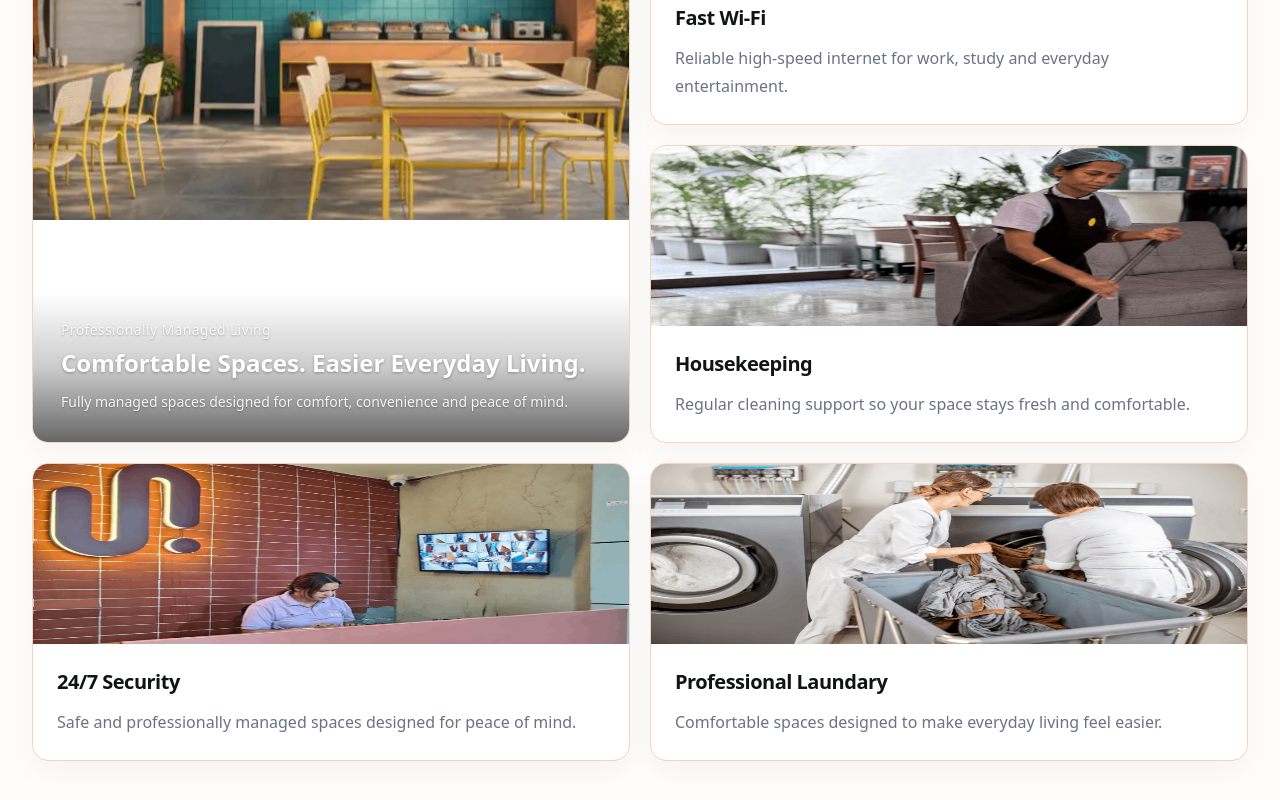
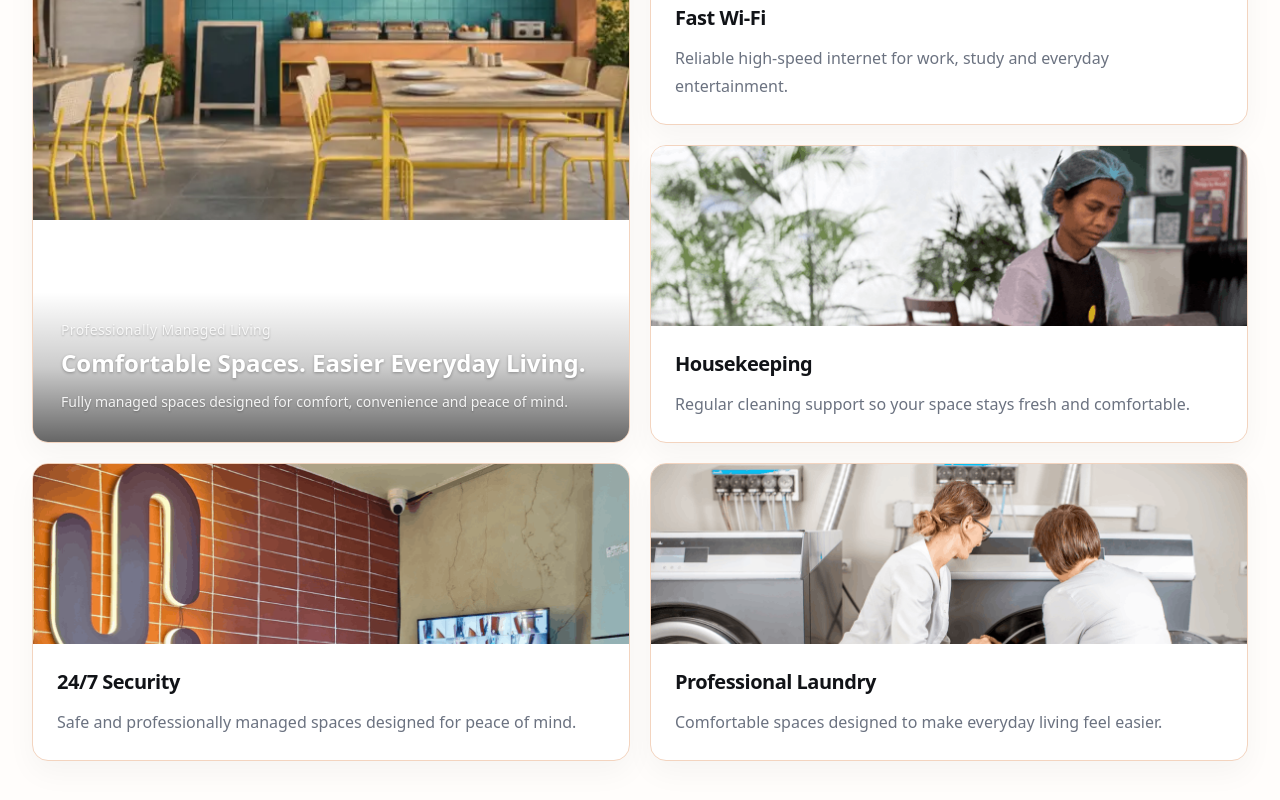
Before and after one commit to anukultyagi/testing-onepager-subdomain, a Next.js app: page / in a window 1280 px wide. Shown: the part 2924-3724 px from the top of the page. Built offline with nearby package versions, Linux system fonts and the light colour scheme; no server answers.

Commit message:
amenities thumbnail strecthed resolved

```diff
--- a/src/components/AmenitiesSection.jsx
+++ b/src/components/AmenitiesSection.jsx
@@ -26,7 +26,7 @@ const amenities = [
       "/assets/uniliv-amenities-security.png",
   },
   {
-    title: "Professional Laundary",
+    title: "Professional Laundry",
     description:
       "Comfortable spaces designed to make everyday living feel easier.",
     image:
@@ -97,7 +97,7 @@ export default function AmenitiesSection() {
                     src={item.image}
                     alt={item.title}
                     fill
-                    className="object-fill object-top transition duration-700 group-hover:scale-105"
+                    className="object-cover object-top transition duration-700 group-hover:scale-105"
                   />
                 </div>
 
```
